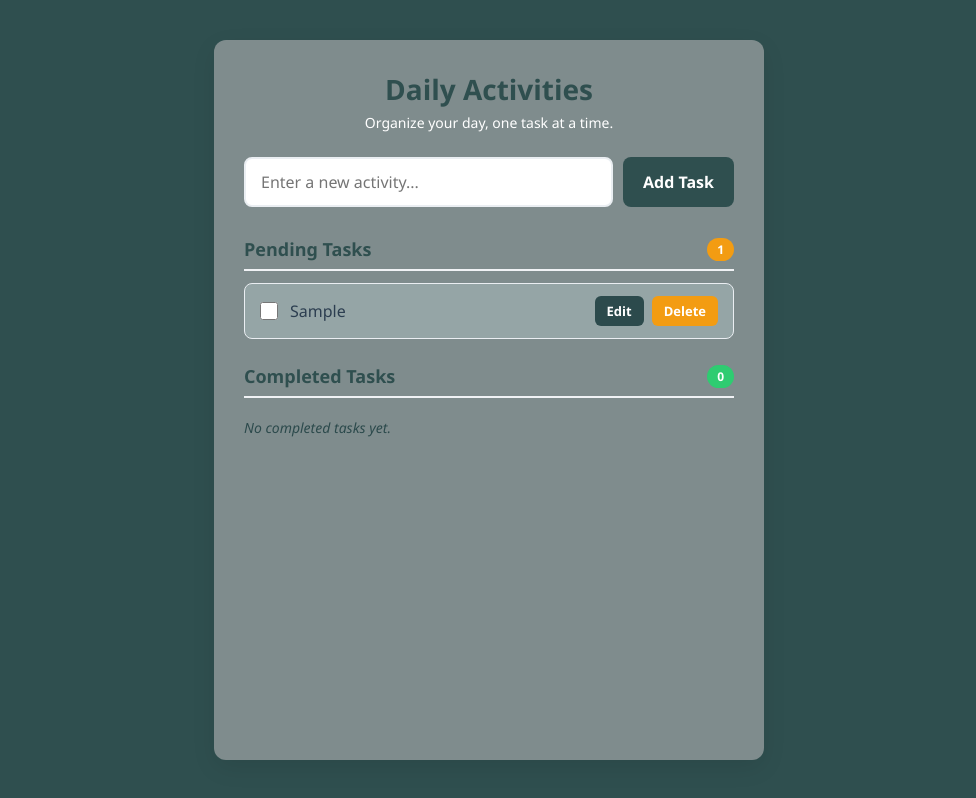
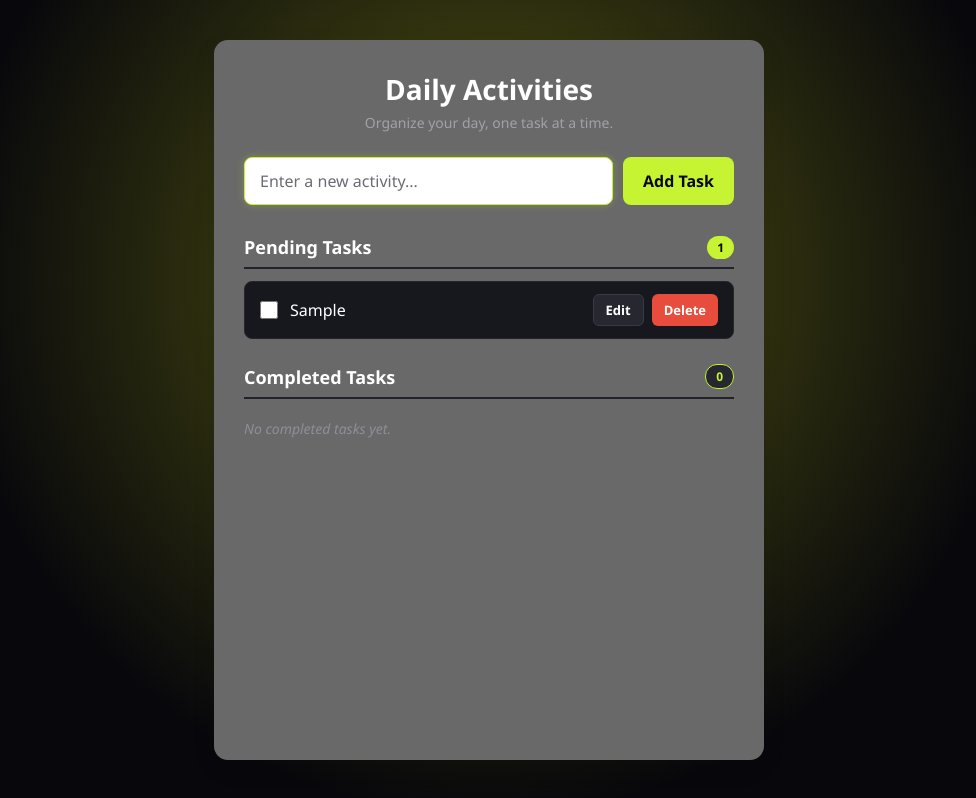
Before and after one commit to Saravanaleo/Daily_activity-web, a plain HTML site: page index.html in a window 1280 px wide. Both pictures are taken after typing "Sample" into the empty fields and a click on the button "Add Task". Shown: the whole page, without its empty margins (151-1127 px from the left). Drawn offline with Linux system fonts and the light colour scheme.

Commit message:
changed theme

```diff
--- a/style.css
+++ b/style.css
@@ -6,9 +6,10 @@
 }
 
 body {
-    background-color: darkslategrey;
-    background-image: conic-gradient();
-    color: #333;
+
+    background-color: #08080c;
+    background-image: radial-gradient(circle at 50% 35%, rgb(205 211 26 / 0.4) 0%,rgba(8,8,12,1)65%);
+    color: #ffffff;
     display: flex;
     justify-content: center;
     padding: 40px 20px;
@@ -16,11 +17,11 @@ body {
 }
 
 .app-container {
-    background: #7f8c8d;
+    background: dimgray;
     width: 100%;
     max-width: 550px;
     padding: 30px;
-    border-radius: 12px;
+    border-radius: 14px;
     box-shadow: 0 8px 24px rgba(0, 0, 0, 0.08);
 }
 
@@ -30,13 +31,13 @@ header {
 }
 
 header h1 {
-    color: darkslategrey;
+    color:white;
     font-size: 28px;
     margin-bottom: 5px;
 }
 
 header p {
-    color: #ffffff;
+    color: #A1A1AA;
     font-size: 14px;
 }
 
@@ -49,31 +50,37 @@ header p {
 #taskInput {
     flex: 1;
     padding: 12px 15px;
-    border: 2px solid #2c3e50;
+    border: 2px solid #08080C;
+    color: black ;
+    border: 1px solid #272730;
     border-radius: 8px;
     font-size: 16px;
     outline: none;
-    transition: border-color 0.2s;
+    transition: border-color 0.2s,box-shadow 0.2s;
 }
 
-#taskInput:focus {
-    border-color: #eaeef2;
+#taskInput::placeholder {
+    color: #6B6B76;
+}
+#taskInput:focus{
+    border-color: #C6F432;
+    box-shadow: 0 0 8px rgba(192,244,50,0.25);
 }
 
 #addBtn {
-    background-color: darkslategrey;
-    color: white;
+    background-color: #C6F432;
+    color: #08080C;/*Dark text for crisp contrast on lime green*/
     border: none;
     padding: 12px 20px;
     border-radius: 8px;
     font-size: 16px;
     font-weight: 600;
     cursor: pointer;
-    transition: background 0.2s;
+    transition: background-color 0.2s,transform 0.1s;
 }
 
 #addBtn:hover {
-    background-color: yellowgreen;
+    background-color:#b4e322;
 }
 
 .task-section {
@@ -82,25 +89,28 @@ header p {
 
 .task-section h2 {
     font-size: 18px;
-    color: darkslategrey;
+    color: white;
     margin-bottom: 12px;
     display: flex;
     align-items: center;
     justify-content: space-between;
-    border-bottom: 2px solid #f0f2f5;
+    border-bottom: 2px solid #22222A;
     padding-bottom: 8px;
 }
 
 .badge {
-    background-color: #f39c12;
-    color: white;
+    background-color: #C6F432;
+    color: #08080c;
     font-size: 12px;
+    font-weight: 700;
     padding: 3px 10px;
     border-radius: 12px;
 }
 
 .completed-badge {
-    background-color: #2ecc71;
+    background-color: #272730;
+    color: #C6F432;
+    border: 1px solid #C6F432;
 }
 
 .task-list {
@@ -111,16 +121,16 @@ header p {
     display: flex;
     align-items: center;
     justify-content: space-between;
-    background: #95a5a6;
+    background: #17171E;
     padding: 12px 15px;
-    border: 1px solid #eaeef2;
+    border: 1px solid #25252E;
     border-radius: 8px;
     margin-bottom: 10px;
     transition: transform 0.1s, box-shadow 0.1s;
 }
 
 .task-item:hover {
-    box-shadow: 0 2px 8px rgba(0, 0, 0, 0.04);
+    box-shadow: rgba(198, 244, 50, 0.04);
 }
 
 .task-left {
@@ -135,17 +145,17 @@ header p {
     width: 18px;
     height: 18px;
     cursor: pointer;
-    accent-color: #2ecc71;
+    accent-color: #C6F432;
 }
 
 .task-text {
     font-size: 16px;
-    color: #2c3e50;
+    color:#ffffff;
 }
 
 .completed .task-text {
     text-decoration: line-through;
-    color: #eaeef2;
+    color: #6B6B76;
 }
 
 .task-actions {
@@ -165,12 +175,13 @@ header p {
 }
 
 .edit-btn {
-    background-color: #2c4a4c;
+    background-color: #272730;
     color: #fff;
+    border: 1px solid #3A3A46;
 }
 
 .delete-btn {
-    background-color: #f39c12;
+    background-color: #e74c3c;
     color: #fff;
 }
 
@@ -179,7 +190,7 @@ header p {
 }
 
 .empty-msg {
-    color: #2c4a4c;
+    color: #8E8E9A;
     font-size: 14px;
     font-style: italic;
     padding: 8px 0;
```
